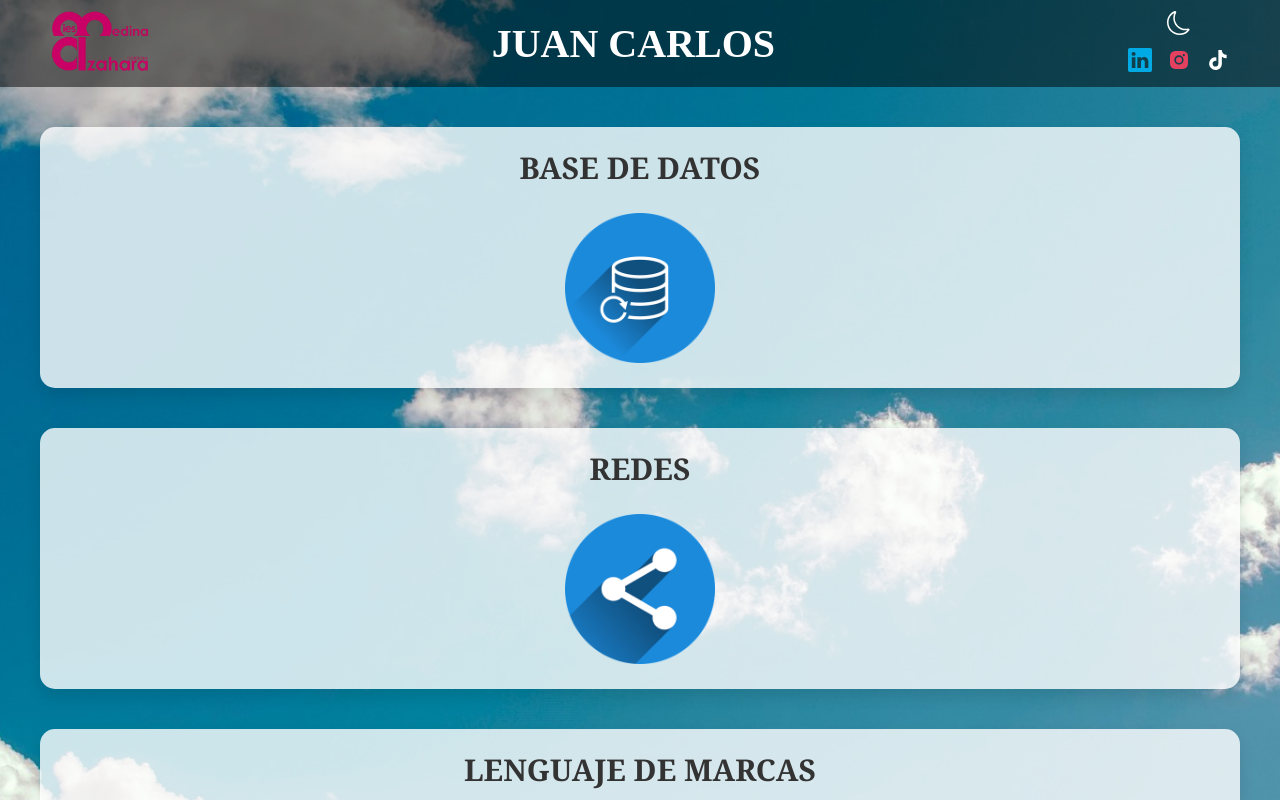
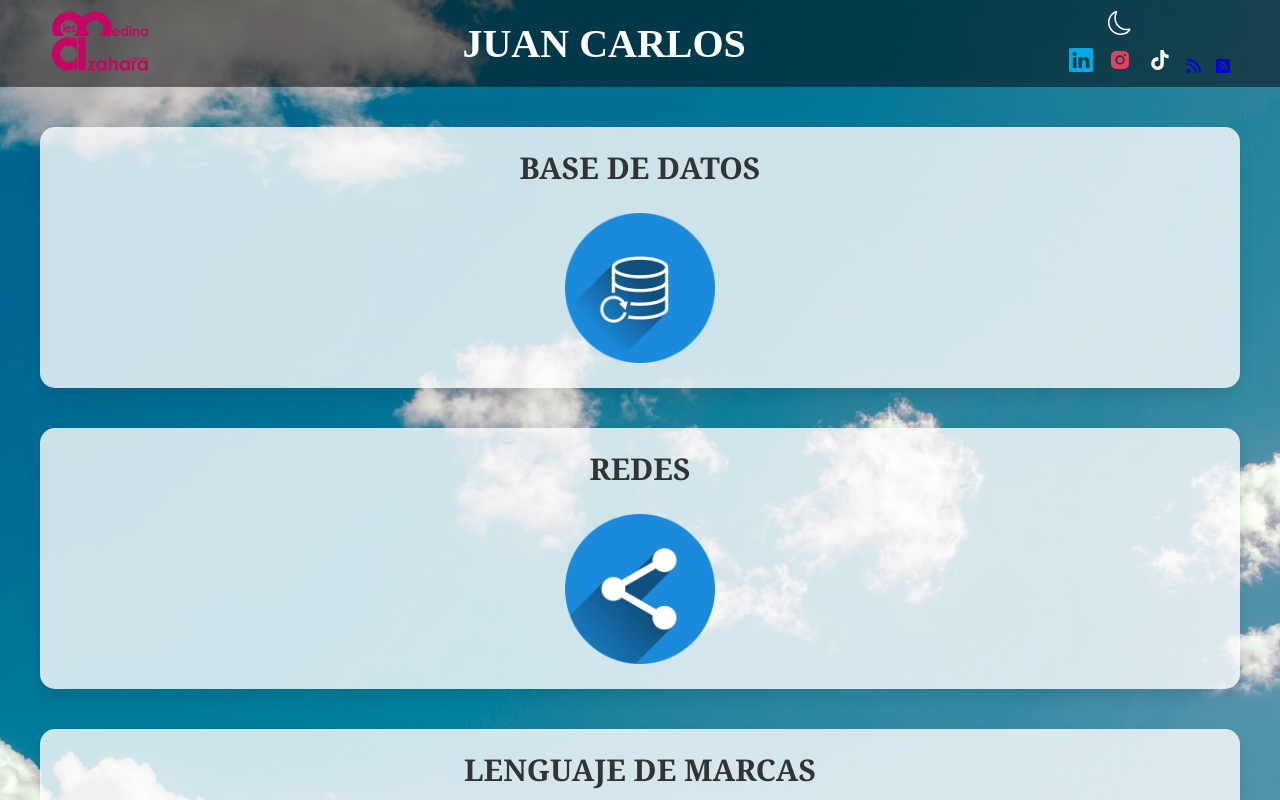
Before and after one commit to juancarlostorrecilla/proyecto_lenguajedemarcas, a plain HTML site: page index.html in a window 1280 px wide. Shown: the top 800 px of the page. Drawn offline with Linux system fonts and the light colour scheme.

Commit message:
Update index.html

```diff
--- a/index.html
+++ b/index.html
@@ -5,6 +5,7 @@
     <meta name="viewport" content="width=device-width, initial-scale=1.0">
     <title>Juan Carlos</title>
     <link rel="stylesheet" href="css/index.css">
+    <link href="https://cdnjs.cloudflare.com/ajax/libs/font-awesome/6.0.0/css/all.min.css" rel="stylesheet">
 </head>
 <body>
     <header class="cabecera">
@@ -17,6 +18,8 @@
             <a href="www.linkedin.com/in/juan-carlos-torrecilla-castro-00212829a"><img src="images/linkedin.svg" alt="linkedin"></a>
             <a href="https://www.instagram.com/juancaa_04/?next=%2F"><img src="images/instagram.svg" alt="Instagram"></a>
             <a href="https://www.tiktok.com/@juancaa_04"><img src="images/tiktok.svg" alt="TikTok"></a>
+            <a href="./rss.xml"><i class="fas fa-rss"></i></a>
+            <a href="./atom.xml"><i class="fas fa-rss-square"></i></a>
         </nav>
     </header>
     <main class="sesiones">
```
